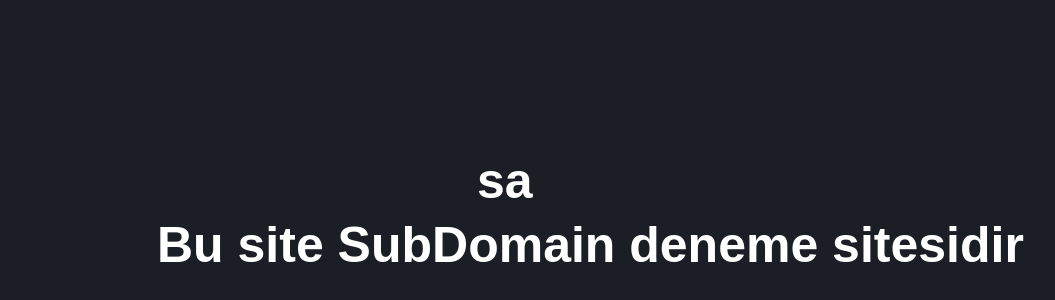
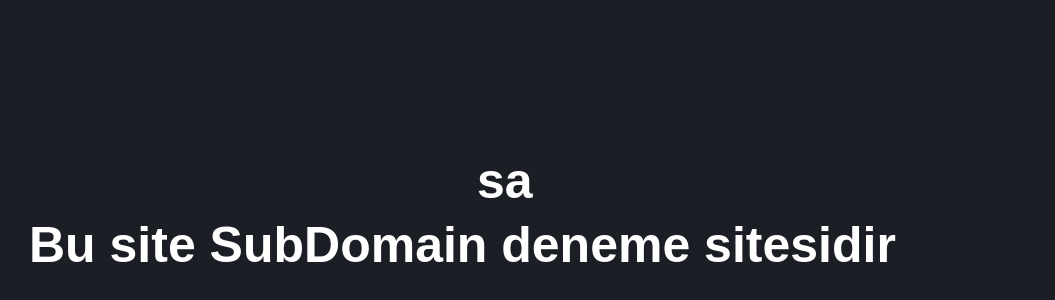
Before and after one commit to Arda-Coskun/link, a plain HTML site: page index.html in a window 1280 px wide. Shown: the part 290-590 px from the top of the page, without its empty margins (163-1218 px from the left). Drawn offline with Linux system fonts and the light colour scheme.

Commit message:
Update index.html

```diff
--- a/index.html
+++ b/index.html
@@ -21,7 +21,7 @@ p{
     font-weight: bold;
     position: absolute;
     top: 57%;
-    left: 25%;
+    left: 15%;
   }
 
 
@@ -37,7 +37,6 @@ a{
   text-decoration: none;
   text-transform: uppercase;
   margin: 32px 0;
-  animation: fade-down 2000ms forwards cubic-bezier(0.43, 0.53, 0.5, 1.02);
   transform: translateY(-100px);
   opacity: 0;
   display: flex;
```
